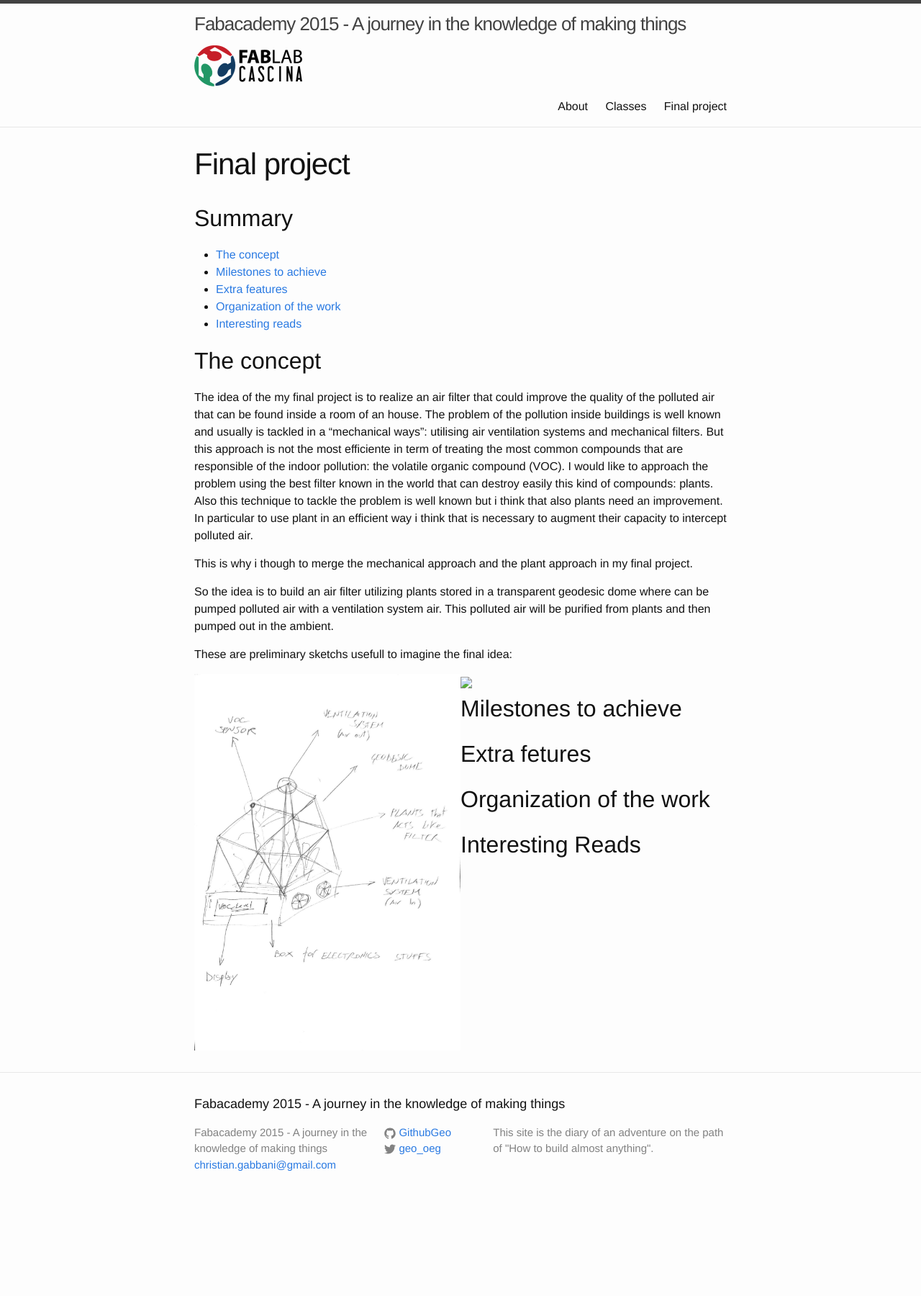
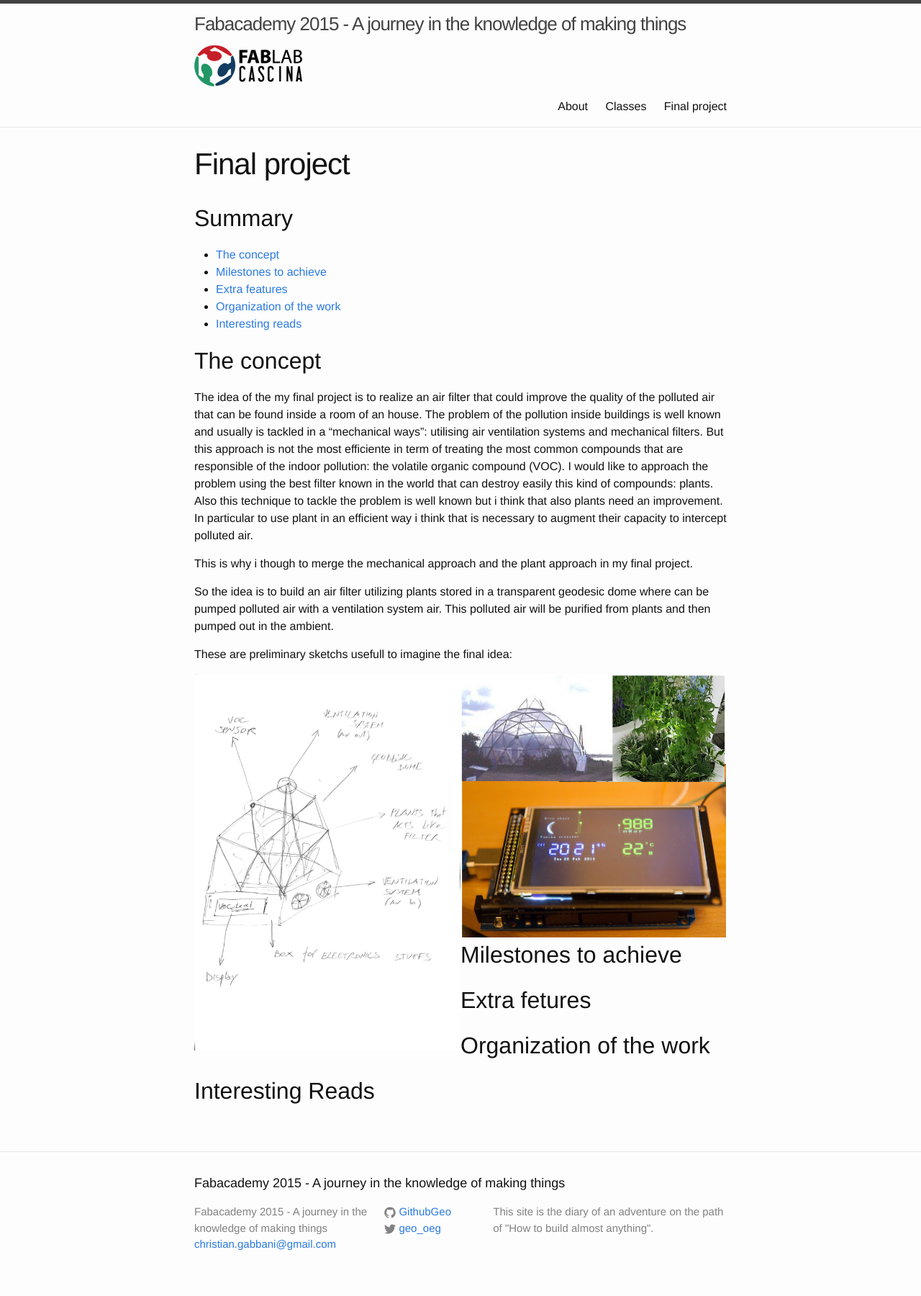
Before and after one commit to GithubGeo/fabacademy-site, a Jekyll site: the page built from finalproject/index.md, in a window 1280 px wide. Shown: the whole page at 72% size. Built offline with Jekyll 4.4.1, drawn with Linux system fonts in a browser that asks for light colours; before the commit the page ends 1689 px from its top, so only the background shows below that.

Commit message:
Add sketch2

```diff
--- a/finalproject/index.md
+++ b/finalproject/index.md
@@ -30,12 +30,10 @@ These are preliminary sketchs usefull to imagine the final idea:
 	<div style="float:left; width:50%">
 		<img src="sketch-01.jpg">
 	</div>
-	<div style="float: left; width:50%">
+	<div style="float:right; width:50%">
 		<img src="sketch-02.jpg">
 	</div>
 </div>
-
-
 
 
 ## Milestones to achieve
```
Also changed, not shown: finalproject/sketch-02.jpg (added), images/avatar.jpg (added), 1 other file.
